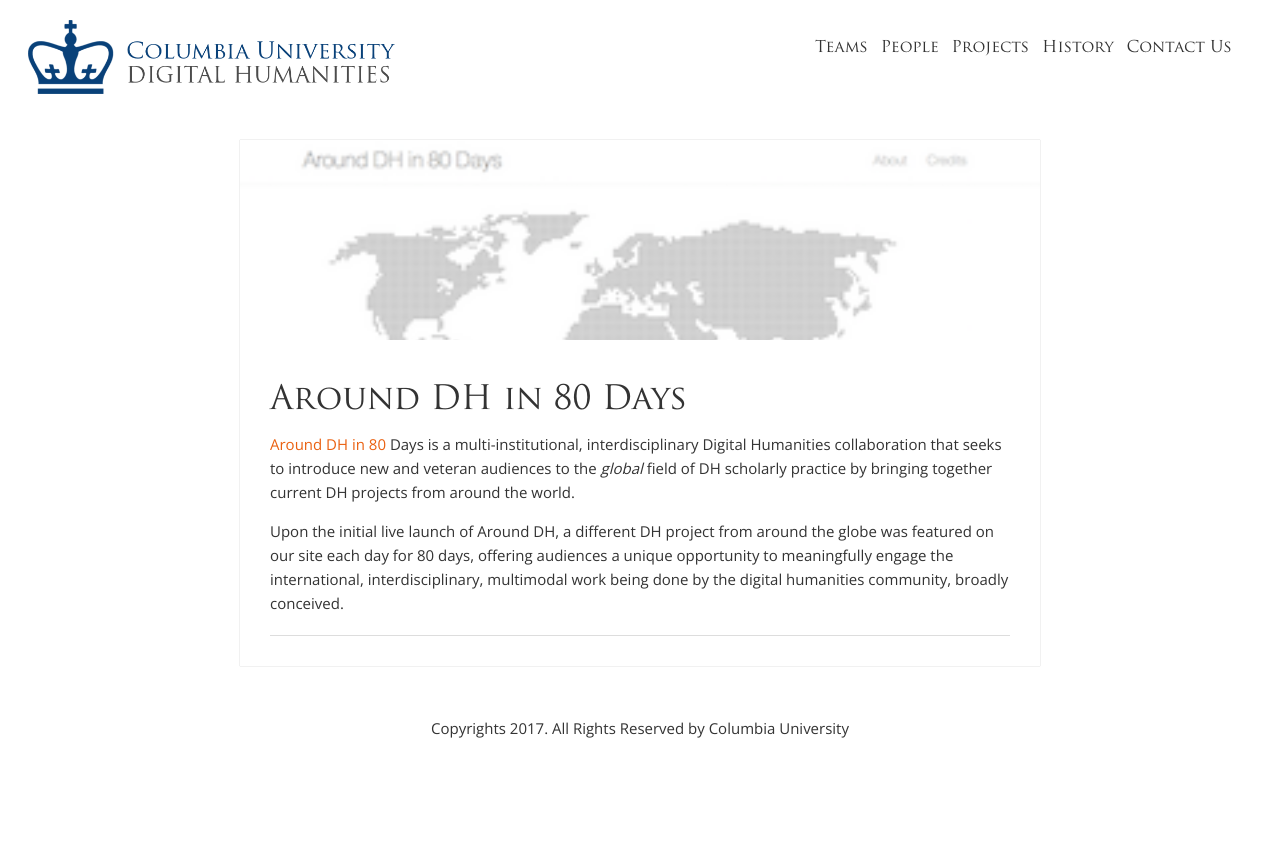
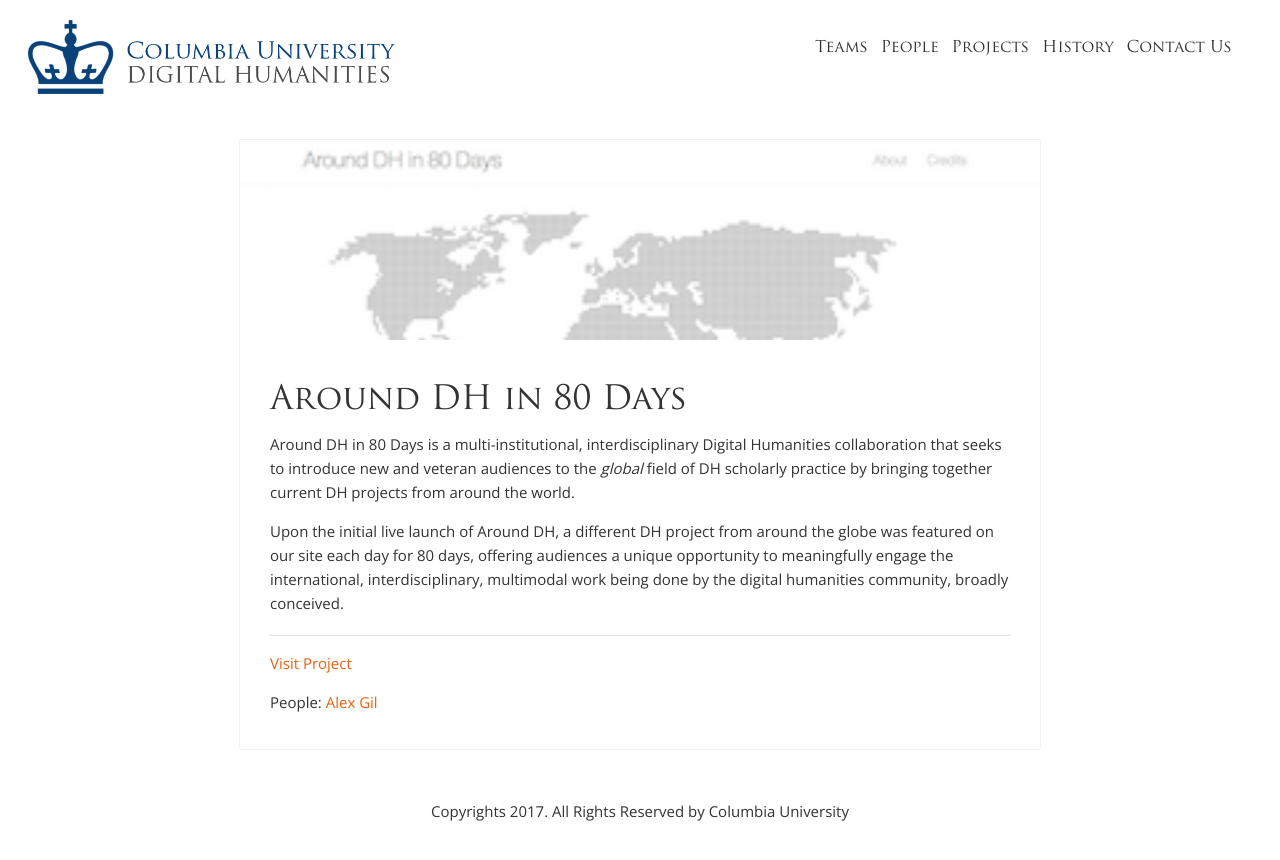
Before and after one commit to cul/dlst-dh, a Jekyll site: the page built from _projects/arounddh.md, in a window 1280 px wide. Shown: the top 860 px of the page. Built offline with Jekyll 4.4.1, drawn with Linux system fonts in a browser that asks for light colours; nearby versions of some CDN libraries.

Commit message:
adding logic to people tags on projects

```diff
--- a/_layouts/post.html
+++ b/_layouts/post.html
@@ -12,6 +12,26 @@ layout: default
     <article>
         <h1 class="page-title">{{page.title}}</h1>
         {{page.content | markdownify}}
+
     </article>
+    {% if page.link %}
+    <p><a href="{{page.link}}" target="_blank">Visit Project</a></p>
+    {% endif %}
+    {% capture project_name %}{{page.title}}{% endcapture %}
+    {% if page.people %}
+    <p>People:
+{% for thisperson in page.people %}
+    {% for post in site.people %}
+        {% if post.projects %}
+            {% for project in post.projects %}
+                {% if project==project_name%}
+                <a href="{{site.baseurl}}{{post.url}}">{{post.title}}</a>
+                {% endif %}
+            {% endfor %}
+        {% endif %}
+    {% endfor %}
+{% endfor %}
+    </p>
+    {% endif %}
     </div>
 </div>
--- a/_projects/arounddh.md
+++ b/_projects/arounddh.md
@@ -6,9 +6,12 @@ img: arounddh.png
 link: "http://arounddh.org/"
 color: 094179
 author: Alex Gil
-tags: [Michelle Chesner]
+people:
+- Alex Gil
+teams:
+- Group for Experimental Methods in the Humanities
 ---
 
-<a href="http://arounddh.org/">Around DH in 80</a> Days is a multi-institutional, interdisciplinary Digital Humanities collaboration that seeks to introduce new and veteran audiences to the <em>global</em> field of DH scholarly practice by bringing together current DH projects from around the world.
+Around DH in 80 Days is a multi-institutional, interdisciplinary Digital Humanities collaboration that seeks to introduce new and veteran audiences to the <em>global</em> field of DH scholarly practice by bringing together current DH projects from around the world.
 
 Upon the initial live launch of Around DH, a different DH project from around the globe was featured on our site each day for 80 days, offering audiences a unique opportunity to meaningfully engage the international, interdisciplinary, multimodal work being done by the digital humanities community, broadly conceived.
```
Also changed, not shown: _people/alexgil.md (+3 -1 lines), _teams/xpmethod.md (+0 -1 lines).
